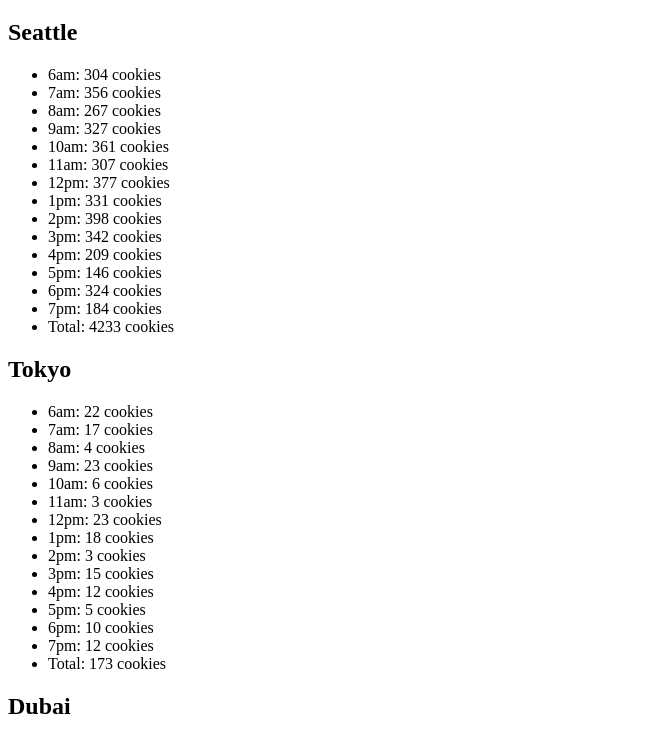
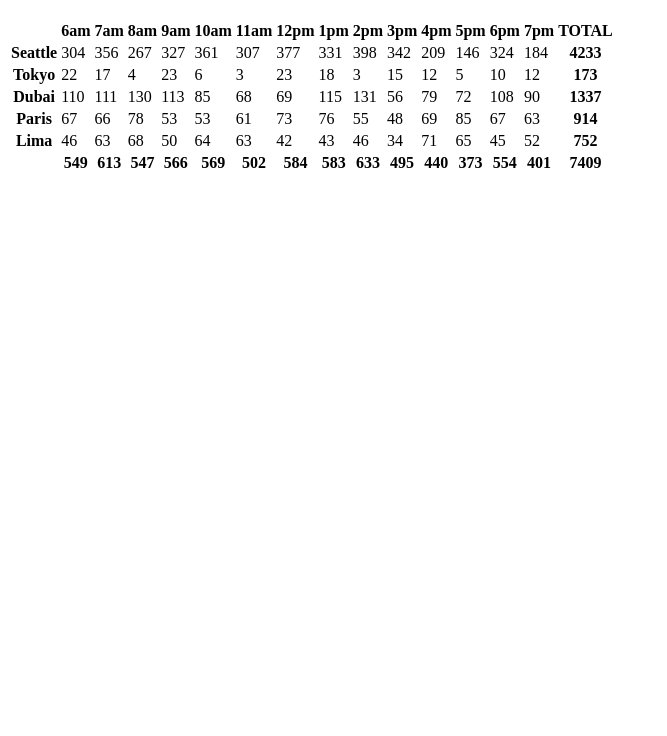
Before and after one commit to brody-rebne/cookie-stand, a plain HTML site: page sales.html in a window 1280 px wide. Shown: the part 61-797 px from the top of the page, without its empty margins (0-667 px from the left). Drawn offline with Linux system fonts and the light colour scheme.

Commit message:
refactored objects into constructors, added functionality to render all sales and totals into an html table

```diff
--- a/app.js
+++ b/app.js
@@ -11,6 +11,13 @@ function getRandom(max, min) {
 //   parent.appendChild(child);
 // }
 
+var hours = ['6am', '7am', '8am', '9am', '10am', '11am', '12pm', '1pm', '2pm', '3pm', '4pm', '5pm', '6pm', '7pm'];
+
+var locations = [];
+var grandTotalSales = 0;
+
+var salesTable = document.getElementById('salesTable');
+
 // constructor function for creating stores
 function Store(name, avgSale, maxCust, minCust) {
   this.name = name;
@@ -18,13 +25,13 @@ function Store(name, avgSale, maxCust, minCust) {
   this.maxCust = maxCust;
   this.minCust = minCust;
   this.dailySales = 0;
-  this.hours = ['6am', '7am', '8am', '9am', '10am', '11am', '12pm', '1pm', '2pm', '3pm', '4pm', '5pm', '6pm', '7pm'];
   this.hourlySales = [];
+  locations.push(this);
 }
 
 // generates array of random sales numbers
 Store.prototype.getRandomSales = function() {
-  for (var i=0; i<this.hours.length; i++) {
+  for (var i=0; i<hours.length; i++) {
     this.hourlySales.push(Math.floor(getRandom(this.maxCust, this.minCust) * this.avgSale));
     this.dailySales += Math.floor(this.hourlySales[i]);
   }
@@ -33,21 +40,19 @@ Store.prototype.getRandomSales = function() {
 // renders the random sales numbers in the ui
 Store.prototype.renderSales = function() {
   this.getRandomSales();
-  var storesArticle = document.getElementById('stores');
-  var cityHeader = document.createElement('h1');
-  var cityUL = document.createElement('ul');
-  cityHeader.textContent = this.name;
-  storesArticle.appendChild(cityHeader);
-  storesArticle.appendChild(cityUL);
-  for (var i=0; i<this.hours.length; i++) {
-    var hourLI = document.createElement('li');
-    hourLI.textContent = `${this.hours[i]}: ${this.hourlySales[i]} cookies`;
-    cityUL.appendChild(hourLI);
-    console.log('i looped!');
+  var row = document.createElement('tr');
+  salesTable.appendChild(row);
+  var storeCell = document.createElement('th');
+  storeCell.textContent = this.name;
+  row.appendChild(storeCell);
+  for(var i=0; i<this.hourlySales.length; i++) {
+    var hourlySalesCell = document.createElement('td');
+    hourlySalesCell.textContent = this.hourlySales[i];
+    row.appendChild(hourlySalesCell);
   }
-  var totalLI = document.createElement('li');
-  totalLI.textContent = `Total: ${this.dailySales} cookies`;
-  cityUL.appendChild(totalLI);
+  var storeTotalCell = document.createElement('th');
+  storeTotalCell.textContent = (this.dailySales);
+  row.appendChild(storeTotalCell);
 };
 
 // instantiating store objects
@@ -57,11 +62,56 @@ var dubai = new Store('Dubai', 3.7, 38, 11);
 var paris = new Store('Paris', 2.3, 38, 20);
 var lima = new Store('Lima', 4.6, 16, 3);
 
-seattle.renderSales();
-tokyo.renderSales();
-dubai.renderSales();
-paris.renderSales();
-lima.renderSales();
+
+function renderHeader() {
+  var headerRow = document.createElement('tr');
+  salesTable.appendChild(headerRow);
+  var emptyCell = document.createElement('th');
+  headerRow.appendChild(emptyCell);
+  for(var i=0; i<hours.length; i++) {
+    var timeCell = document.createElement('th');
+    timeCell.textContent = hours[i];
+    headerRow.appendChild(timeCell);
+  }
+  var storeTotalHeaderCell = document.createElement('th');
+  storeTotalHeaderCell.textContent = ('TOTAL');
+  headerRow.appendChild(storeTotalHeaderCell);
+}
+
+function renderBody() {
+  for(var i=0; i<locations.length; i++) {
+    locations[i].renderSales();
+  }
+}
+
+function renderFooter() {
+  var footerRow = document.createElement('tfoot');
+  var emptyCell = document.createElement('th');
+  footerRow.appendChild(emptyCell);
+  var hourlyStoreTotal = 0;
+  for (var i=0; i<hours.length; i++) {
+    hourlyStoreTotal = 0;
+    for(var j=0; j<locations.length; j++) {
+      hourlyStoreTotal += locations[j].hourlySales[i];
+      grandTotalSales += locations[j].hourlySales[i];
+    }
+    var hourlyTotalCell = document.createElement('th');
+    hourlyTotalCell.textContent = (hourlyStoreTotal);
+    footerRow.appendChild(hourlyTotalCell);
+  }
+  var grandTotalCell = document.createElement('th');
+  grandTotalCell.textContent = grandTotalSales;
+  footerRow.appendChild(grandTotalCell);
+  salesTable.appendChild(footerRow);
+}
+
+function renderTable() {
+  renderHeader();
+  renderBody();
+  renderFooter();
+}
+
+renderTable();
 
 // ## QUESTIONS ##
 // make getHourSales() global
--- a/sales.html
+++ b/sales.html
@@ -11,18 +11,8 @@
     <h1>Pat's Cookies Sales Data</h1>
   </header>
   <main>
-    <article id="stores">
-      <h2 id="seattleHeader"></h2>
-      <ul id="seattleUL"></ul>
-      <h2 id="tokyoHeader"></h2>
-      <ul id="tokyoUL"></ul>
-      <h2 id="dubaiHeader"></h2>
-      <ul id="dubaiUL"></ul>
-      <h2 id="parisHeader"></h2>
-      <ul id="parisUL"></ul>
-      <h2 id="limaHeader"></h2>
-      <ul id="limaUL"></ul>
-    </article>
+    <table id="salesTable">
+    </table>
   </main>
   <script src='app.js' type='text/javascript'></script>
 </body>
```
